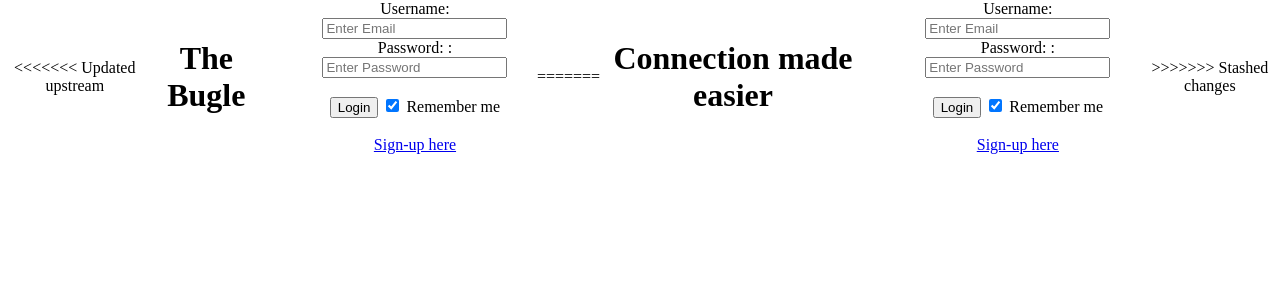
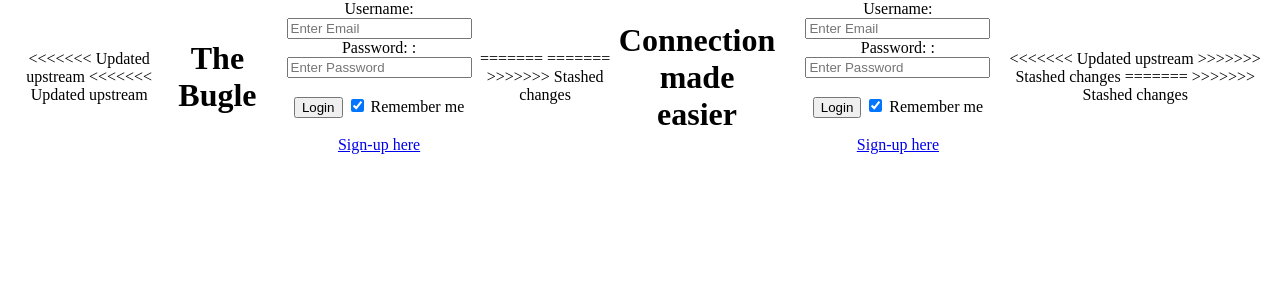
Before and after one commit to Numb11/Secure-Soft, a PHP site: page / in a window 1280 px wide. Shown: the top 300 px of the page. Run offline with PHP 8.4, Linux system fonts and the light colour scheme.

Commit message:
Added stuff

```diff
--- a/index.php
+++ b/index.php
@@ -1,6 +1,7 @@
 <!DOCTYPE html>
 <html>
 
+<<<<<<< Updated upstream
 <<<<<<< Updated upstream
 
 
@@ -41,6 +42,9 @@
     ?>
 =======
 
+=======
+
+>>>>>>> Stashed changes
 
 <head>
 <title> FakeBook </title>
@@ -74,6 +78,9 @@
 
         <label> <a href="signup.html">Sign-up here</a> </label>
     </div>
+<<<<<<< Updated upstream
+>>>>>>> Stashed changes
+=======
 >>>>>>> Stashed changes
 
 </body>
```
